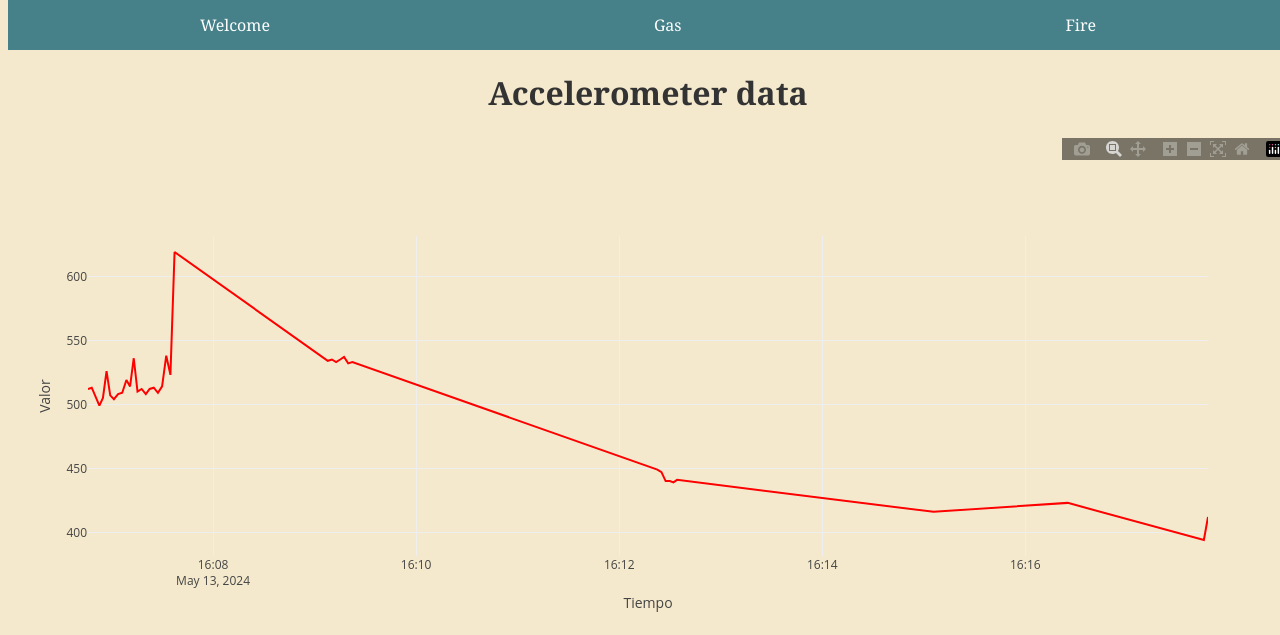
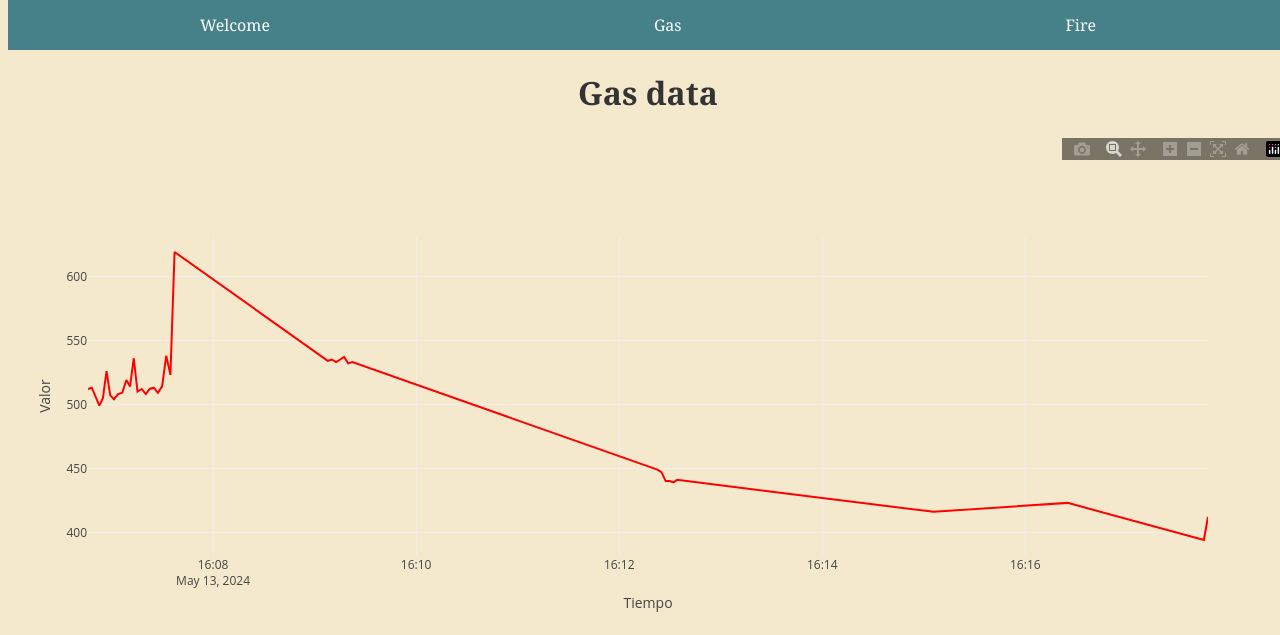
Before and after one commit to shatot00/alarma_incendios_24, a FastAPI app: page /gas in a window 1280 px wide. Shown: the top 635 px of the page. Run offline with FastAPI, Linux system fonts and the light colour scheme; some libraries are stand-ins or nearby versions.

Commit message:
bug fixes

```diff
--- a/servidor/backend/app.py
+++ b/servidor/backend/app.py
@@ -13,7 +13,7 @@ IP_ARDUINO_ACTUATORS = '192.168.198.69:80' # IP of the arduino that has the sens
 
 FIRE = False # Variable to check if there is a fire
 
-GAS_LEVEL = 700 # Level of gas to activate the actuators
+GAS_LEVEL = 400 # Level of gas to activate the actuators
 FIRE_LEVEL = 1 # Level of fire to activate the actuators
 
 dir = os.path.dirname(__file__)
@@ -51,6 +51,11 @@ def check_fire(db: Session = Depends(get_db)):
         return False
 
 def extinguish_fire(db: Session = Depends(get_db), FIRE=FIRE):
+
+    if crud.get_information_gas(db) > 100 and crud.get_information_fire(db) > 100:
+        crud.delete_information_gas_last_10(db)
+        crud.delete_information_fire_last_10(db)
+
     # Send signal to actuators to extinguish
     if check_fire(db) and not FIRE:
         FIRE = True
--- a/servidor/frontend/templates/fire.html
+++ b/servidor/frontend/templates/fire.html
@@ -41,7 +41,7 @@
 
 <body>
     {% include 'navbar.html' %}
-    <h1>Gyroscope data</h1>
+    <h1>Fire data</h1>
 
     <button onclick="reloadPage()" class="bottom-right">Actualizar Página</button>
     <div id="graph"></div>
--- a/servidor/frontend/templates/gas.html
+++ b/servidor/frontend/templates/gas.html
@@ -41,7 +41,7 @@
 
 <body>
     {% include 'navbar.html' %}
-    <h1>Accelerometer data</h1>
+    <h1>Gas data</h1>
     <button onclick="reloadPage()" class="bottom-right">Actualizar Página</button>
     <div id="graph"></div>
 
```
Also changed, not shown: servidor/backend/database/crud.py (+6 -4 lines), 9 other files.
